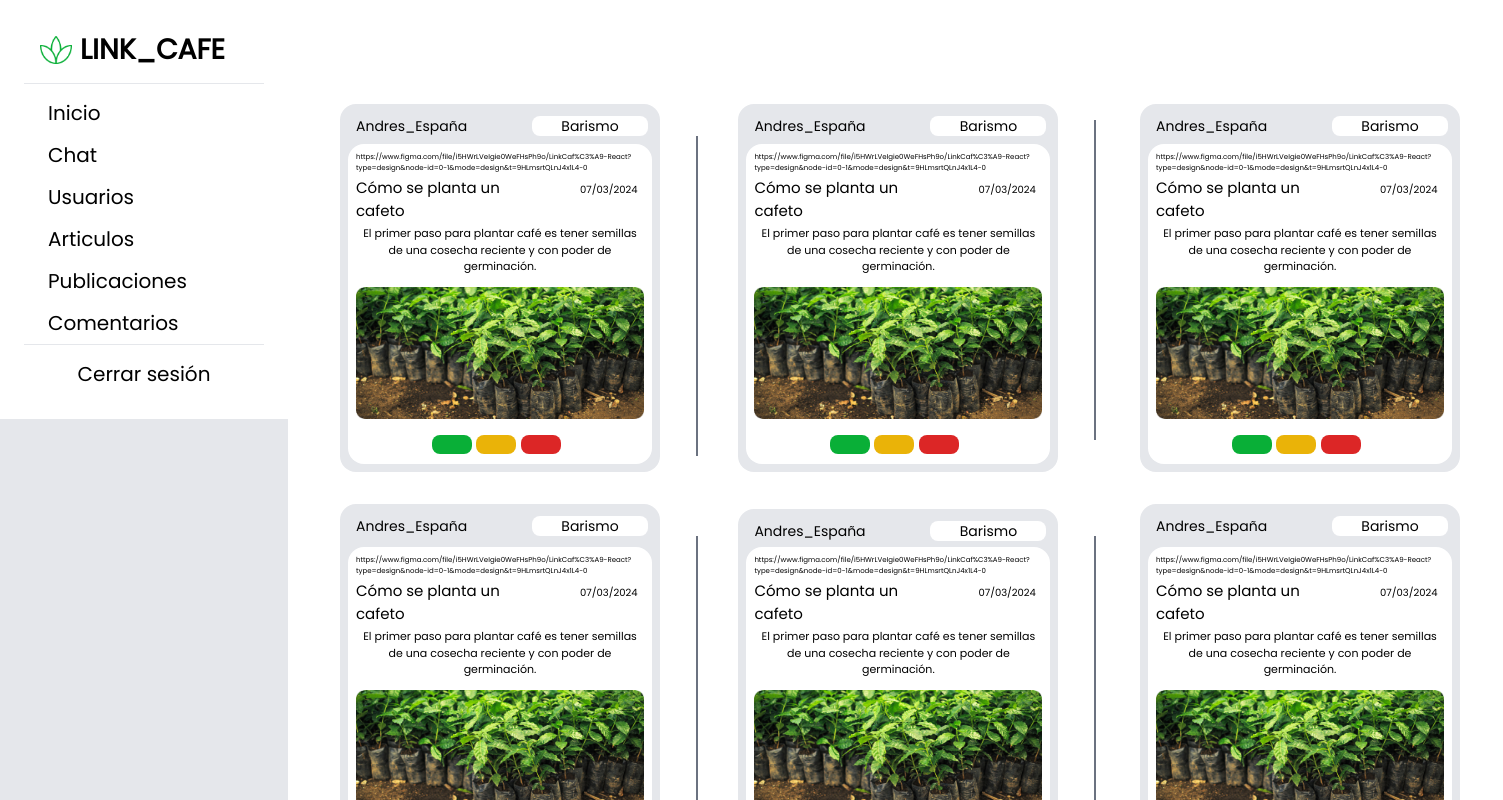
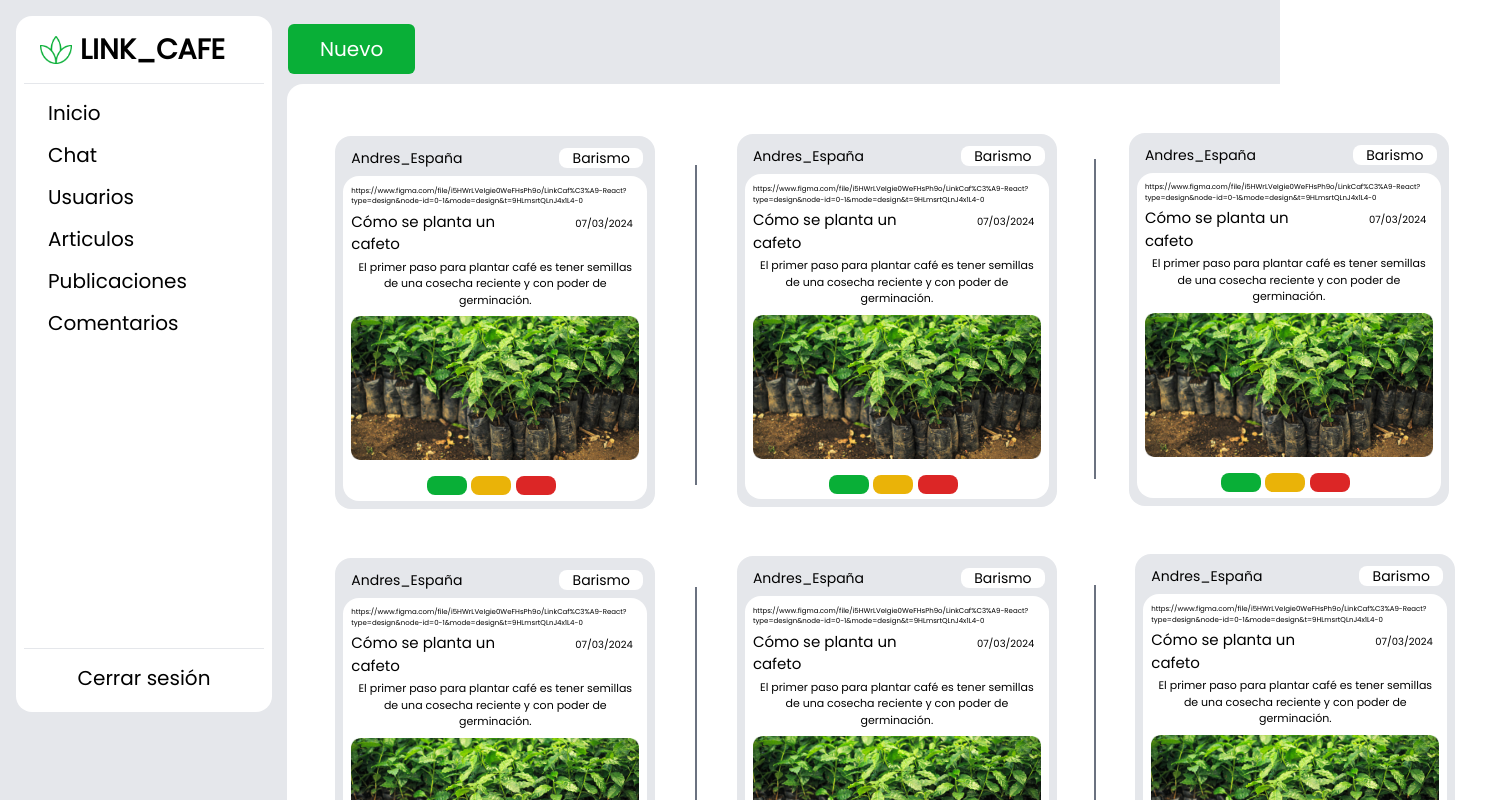
Before and after one commit to LinkCafe/linkcafe_full_app, a React (Vite) app in the folder frontend-admin/: page /publicaciones in a window 1280 px wide. Shown: the top 800 px of the page, 1503 px wide, since content can reach past the window. Built offline with nearby package versions, Linux system fonts and the light colour scheme.

Commit message:
Modificacion Sidebar Para Adaptacion Publicaciones y otros components

```diff
--- a/frontend-admin/src/components/Sidebar.jsx
+++ b/frontend-admin/src/components/Sidebar.jsx
@@ -6,7 +6,7 @@ import Vector from '../assets/Vector.png'
 function Sidebar() {
   return (
     <>
-        <nav className="inset-y-0 left-0 w-64 bg-white flex flex-col justify-between rounded-2xl ml-4 my-4">
+        <nav className=" w-64 h-[43.5rem] bg-white rounded-2xl flex-col justify-between my-4 ml-4">
             <div>
                 <div className="flex items-center">
                     <img src={Vector} alt="LINK_CAFE" className="ms-6 h-7 w-8" />
@@ -37,8 +37,9 @@ function Sidebar() {
                 </Link>
             </div>
             <div>
-            <hr class="h-px bg-gray-200 border-0 dark:bg-gray-700 mx-2 "></hr>
-                <a href="#" class="block py-2 px-6 hover:bg-[#09AF37] text-center rounded-md mx-4 my-2 text-title-sm">
+            <hr class="h-px bg-gray-200 border-0 dark:bg-gray-700 mx-2 mt-[19rem]"></hr>
+
+                <a href="#" class=" block py-2 px-6 hover:bg-[#09AF37] text-center rounded-md mx-4 my-2 text-title-sm">
                 Cerrar sesión
                 </a>
             </div>
--- a/frontend-admin/src/pages/Publicaciones.jsx
+++ b/frontend-admin/src/pages/Publicaciones.jsx
@@ -5,23 +5,25 @@ import IMG from '../assets/img1.png'
 function Publicaciones() {
   return (
     <>
+      <div className='bg-gray-200 flex min-h-screen'>
+        <div>
           < Sidebar />
-      <div className='bg-gray-200 flex min-h-screen'>
-          <div className='ml-[17rem] mt-3 '>
+        </div>
+          <div className='mt-4 '>
             <a href="#" class="block py-3 px-8 bg-[#09AF37] hover:bg-emerald-500 text-center rounded-md mx-4 my-2 text-title-sm text-white">
                 Nuevo
             </a>
           </div>
           <div className='flex'>
-            <div className='fixed inset-y-0 left-5 w-[77rem] bg-white rounded-2xl ml-67 my-4 mt-20 h-lvh'>
-              <div className='fixed inset-y-0 left-5 w-[20rem] bg-gray-200 rounded-2xl ml-[20rem] h-[23rem] mt-26'>
-                <div className='mt-3 ml-4 text-sm'>
+            <div className=' w-[76rem] bg-white rounded-2xl -ml-[9rem] my-4 mt-21 h-[55rem]'>
+              <div className='w-[20rem] bg-gray-200 rounded-2xl ml-[3rem] h-[23.3rem] mt-13'>
+                <div className='ml-4 mx-3 text-sm pt-3'>
                   <text>Andres_España</text>
-                  <div className='ml-[11rem] bg-white text-center rounded-lg mx-3 text-sm -mt-5'>
+                  <div className='ml-[13rem] bg-white text-center rounded-lg text-sm -mt-5'>
                     <text>Barismo</text>
                   </div>
                 </div>
-                <div className='fixed inset-y-0 left-7 w-[19rem] bg-white rounded-2xl ml-[20rem] h-[20rem] mt-[9rem]'>
+                <div className='w-[19rem] bg-white rounded-2xl ml-[0.5rem] h-[20.3rem] pt-[0.1rem] mt-2'>
                   <div className='mt-2 ml-2 text-[7px]'>
                     <text>https://www.figma.com/file/i5HWrLVeIgie0WeFHsPh9o/LinkCaf%C3%A9-React?type=design&node-id=0-1&mode=design&t=9HLmsrtQLnJ4x1L4-0</text>
                   </div>
@@ -35,7 +37,7 @@ function Publicaciones() {
                     <text>El primer paso para plantar café es tener semillas de una cosecha reciente y con poder de germinación.</text>
                   </div>
                   <div>
-                    <img src={IMG} alt='' className='w-[18rem] h-[9rem] ml-2 pt-3'></img>
+                    <img src={IMG} alt='' className='w-[18rem] h-[9.5rem] ml-2 pt-2'></img>
                   </div>
                   <div>
                     <div className='w-[2.5rem] bg-[#09AF37] rounded-lg ml-21 h-[1.2rem] mt-[1rem]'></div>
@@ -47,17 +49,17 @@ function Publicaciones() {
 
               <div class="flex flex-1">
                 <div
-                  class="inline-block h-[320px] min-h-[1em] w-0.5 self-stretch bg-gray-500 dark:bg-white/10 ml-[25.5rem] mt-14"></div>
+                  class="inline-block h-[320px] min-h-[1rem] w-0.5 self-stretch bg-gray-500 dark:bg-white/10 ml-[25.5rem] -mt-[21.5rem]"></div>
               </div>
 
-              <div className='fixed inset-y-0 left-5 w-[20rem] bg-gray-200 rounded-2xl ml-[44.9rem] h-[23rem] mt-26'>
-                <div className='mt-3 ml-4 text-sm'>
+              <div className='w-[20rem] bg-gray-200 rounded-2xl ml-[28.1rem] h-[23.3rem] -mt-[23.4rem]'>
+                <div className='ml-4 mx-3 text-sm pt-3'>
                   <text>Andres_España</text>
-                  <div className='ml-[11rem] bg-white text-center rounded-lg mx-3 text-sm -mt-5'>
+                  <div className='ml-[13rem] bg-white text-center rounded-lg text-sm -mt-5'>
                     <text>Barismo</text>
                   </div>
                 </div>
-                <div className='fixed inset-y-0 left-7 w-[19rem] bg-white rounded-2xl ml-[44.9rem] h-[20rem] mt-[9rem]'>
+                <div className='w-[19rem] bg-white rounded-2xl ml-[0.5rem] h-[20.3rem] pt-[0.1rem] mt-2'>
                   <div className='mt-2 ml-2 text-[7px]'>
                     <text>https://www.figma.com/file/i5HWrLVeIgie0WeFHsPh9o/LinkCaf%C3%A9-React?type=design&node-id=0-1&mode=design&t=9HLmsrtQLnJ4x1L4-0</text>
                   </div>
@@ -71,7 +73,7 @@ function Publicaciones() {
                     <text>El primer paso para plantar café es tener semillas de una cosecha reciente y con poder de germinación.</text>
                   </div>
                   <div>
-                    <img src={IMG} alt='' className='w-[18rem] h-[9rem] ml-2 pt-3'></img>
+                    <img src={IMG} alt='' className='w-[18rem] h-[9.5rem] ml-2 pt-2'></img>
                   </div>
                   <div>
                     <div className='w-[2.5rem] bg-[#09AF37] rounded-lg ml-21 h-[1.2rem] mt-[1rem]'></div>
@@ -86,14 +88,14 @@ function Publicaciones() {
                   class="inline-block h-[320px] min-h-[1em] w-0.5 self-stretch bg-gray-500 dark:bg-white/10 ml-[25.5rem] mt-20"></div>
               </div>
 
-              <div className='fixed inset-y-0 left-5 w-[20rem] bg-gray-200 rounded-2xl ml-[70rem] h-[23rem] mt-26'>
-                <div className='mt-3 ml-4 text-sm'>
+              <div className='w-[20rem] bg-gray-200 rounded-2xl ml-[52.6rem] h-[23.3rem] -mt-[48.4rem]'>
+                <div className='ml-4 mx-3 text-sm pt-3'>
                   <text>Andres_España</text>
-                  <div className='ml-[11rem] bg-white text-center rounded-lg mx-3 text-sm -mt-5'>
+                  <div className='ml-[13rem] bg-white text-center rounded-lg text-sm -mt-5'>
                     <text>Barismo</text>
                   </div>
                 </div>
-                <div className='fixed inset-y-0 left-7 w-[19rem] bg-white rounded-2xl ml-[70rem] h-[20rem] mt-[9rem]'>
+                <div className='w-[19rem] bg-white rounded-2xl ml-[0.5rem] h-[20.3rem] pt-[0.1rem] mt-2'>
                   <div className='mt-2 ml-2 text-[7px]'>
                     <text>https://www.figma.com/file/i5HWrLVeIgie0WeFHsPh9o/LinkCaf%C3%A9-React?type=design&node-id=0-1&mode=design&t=9HLmsrtQLnJ4x1L4-0</text>
                   </div>
@@ -107,7 +109,7 @@ function Publicaciones() {
                     <text>El primer paso para plantar café es tener semillas de una cosecha reciente y con poder de germinación.</text>
                   </div>
                   <div>
-                    <img src={IMG} alt='' className='w-[18rem] h-[9rem] ml-2 pt-3'></img>
+                    <img src={IMG} alt='' className='w-[18rem] h-[9.5rem] ml-2 pt-2'></img>
                   </div>
                   <div>
                     <div className='w-[2.5rem] bg-[#09AF37] rounded-lg ml-21 h-[1.2rem] mt-[1rem]'></div>
@@ -117,14 +119,14 @@ function Publicaciones() {
                 </div>
               </div>
 
-            <div className='fixed inset-y-0 left-5 w-[20rem] bg-gray-200 rounded-2xl ml-[20rem] h-[23rem] mt-[31.5rem]'>
-                <div className='mt-3 ml-4 text-sm'>
+              <div className='w-[20rem] bg-gray-200 rounded-2xl ml-[3rem] h-[23.3rem] mt-13'>
+                <div className='ml-4 mx-3 text-sm pt-3'>
                   <text>Andres_España</text>
-                <div className='ml-[11rem] bg-white text-center rounded-lg mx-3 text-sm -mt-5'>
+                  <div className='ml-[13rem] bg-white text-center rounded-lg text-sm -mt-5'>
                     <text>Barismo</text>
                   </div>
                 </div>
-                  <div className='fixed inset-y-0 left-7 w-[19rem] bg-white rounded-2xl ml-[20rem] h-[20rem] mt-[34.2rem]'>
+                <div className='w-[19rem] bg-white rounded-2xl ml-[0.5rem] h-[20.3rem] pt-[0.1rem] mt-2'>
                   <div className='mt-2 ml-2 text-[7px]'>
                     <text>https://www.figma.com/file/i5HWrLVeIgie0WeFHsPh9o/LinkCaf%C3%A9-React?type=design&node-id=0-1&mode=design&t=9HLmsrtQLnJ4x1L4-0</text>
                   </div>
@@ -138,7 +140,7 @@ function Publicaciones() {
                     <text>El primer paso para plantar café es tener semillas de una cosecha reciente y con poder de germinación.</text>
                   </div>
                   <div>
-                      <img src={IMG} alt='' className='w-[18rem] h-[9rem] ml-2 pt-3'></img>
+                    <img src={IMG} alt='' className='w-[18rem] h-[9.5rem] ml-2 pt-2'></img>
                   </div>
                   <div>
                     <div className='w-[2.5rem] bg-[#09AF37] rounded-lg ml-21 h-[1.2rem] mt-[1rem]'></div>
@@ -150,17 +152,17 @@ function Publicaciones() {
 
                 <div class="flex flex-1">
                 <div
-                  class="inline-block h-[320px] min-h-[1em] w-0.5 self-stretch bg-gray-500 dark:bg-white/10 ml-[50.4rem] -mt-[46rem]"></div>
+                  class="inline-block h-[320px] min-h-[1em] w-0.5 self-stretch bg-gray-500 dark:bg-white/10 ml-[50.4rem] -mt-[48.2rem]"></div>
               </div>
 
-                <div className='fixed inset-y-0 left-5 w-[20rem] bg-gray-200 rounded-2xl ml-[44.9rem] h-[23rem] mt-[31.8rem]'>
-                  <div className='mt-3 ml-4 text-sm'>
+              <div className='w-[20rem] bg-gray-200 rounded-2xl ml-[28.1rem] h-[23.3rem] -mt-[23.4rem]'>
+                <div className='ml-4 mx-3 text-sm pt-3'>
                   <text>Andres_España</text>
-                    <div className='ml-[11rem] bg-white text-center rounded-lg mx-3 text-sm -mt-5'>
+                  <div className='ml-[13rem] bg-white text-center rounded-lg text-sm -mt-5'>
                     <text>Barismo</text>
                   </div>
                 </div>
-                  <div className='fixed inset-y-0 left-7 w-[19rem] bg-white rounded-2xl ml-[44.9rem] h-[20rem] mt-[34.2rem]'>
+                <div className='w-[19rem] bg-white rounded-2xl ml-[0.5rem] h-[20.3rem] pt-[0.1rem] mt-2'>
                   <div className='mt-2 ml-2 text-[7px]'>
                     <text>https://www.figma.com/file/i5HWrLVeIgie0WeFHsPh9o/LinkCaf%C3%A9-React?type=design&node-id=0-1&mode=design&t=9HLmsrtQLnJ4x1L4-0</text>
                   </div>
@@ -174,7 +176,7 @@ function Publicaciones() {
                     <text>El primer paso para plantar café es tener semillas de una cosecha reciente y con poder de germinación.</text>
                   </div>
                   <div>
-                      <img src={IMG} alt='' className='w-[18rem] h-[9rem] ml-2 pt-3'></img>
+                    <img src={IMG} alt='' className='w-[18rem] h-[9.5rem] ml-2 pt-2'></img>
                   </div>
                   <div>
                     <div className='w-[2.5rem] bg-[#09AF37] rounded-lg ml-21 h-[1.2rem] mt-[1rem]'></div>
@@ -186,17 +188,17 @@ function Publicaciones() {
 
                 <div class="flex flex-1">
                 <div
-                  class="inline-block h-[320px] min-h-[1em] w-0.5 self-stretch bg-gray-500 dark:bg-white/10 ml-[50.4rem] -mt-[20rem]"></div>
+                  class="inline-block h-[320px] min-h-[1em] w-0.5 self-stretch bg-gray-500 dark:bg-white/10 ml-[50.4rem] -mt-[21.5rem]"></div>
               </div>
 
-                <div className='fixed inset-y-0 left-5 w-[20rem] bg-gray-200 rounded-2xl ml-[70rem] h-[23rem] mt-[31.5rem]'>
-                  <div className='mt-3 ml-4 text-sm'>
+              <div className='w-[20rem] bg-gray-200 rounded-2xl ml-[53rem] h-[23.3rem] -mt-[23.4rem]'>
+                <div className='ml-4 mx-3 text-sm pt-3'>
                   <text>Andres_España</text>
-                    <div className='ml-[11rem] bg-white text-center rounded-lg mx-3 text-sm -mt-5'>
+                  <div className='ml-[13rem] bg-white text-center rounded-lg text-sm -mt-5'>
                     <text>Barismo</text>
                   </div>
                 </div>
-                  <div className='fixed inset-y-0 left-7 w-[19rem] bg-white rounded-2xl ml-[70rem] h-[20rem] mt-[34.2rem]'>
+                <div className='w-[19rem] bg-white rounded-2xl ml-[0.5rem] h-[20.3rem] pt-[0.1rem] mt-2'>
                   <div className='mt-2 ml-2 text-[7px]'>
                     <text>https://www.figma.com/file/i5HWrLVeIgie0WeFHsPh9o/LinkCaf%C3%A9-React?type=design&node-id=0-1&mode=design&t=9HLmsrtQLnJ4x1L4-0</text>
                   </div>
@@ -210,7 +212,7 @@ function Publicaciones() {
                     <text>El primer paso para plantar café es tener semillas de una cosecha reciente y con poder de germinación.</text>
                   </div>
                   <div>
-                      <img src={IMG} alt='' className='w-[18rem] h-[9rem] ml-2 pt-3'></img>
+                    <img src={IMG} alt='' className='w-[18rem] h-[9.5rem] ml-2 pt-2'></img>
                   </div>
                   <div>
                     <div className='w-[2.5rem] bg-[#09AF37] rounded-lg ml-21 h-[1.2rem] mt-[1rem]'></div>
@@ -221,8 +223,6 @@ function Publicaciones() {
               </div>
             </div>
           </div>
-
-
       </div>
     </>
   )
```
Lines whose indentation alone changed are shown as unchanged.
